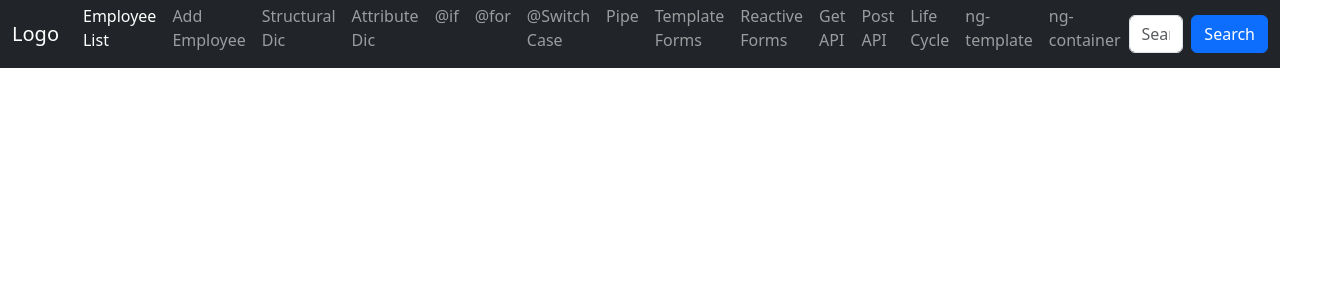
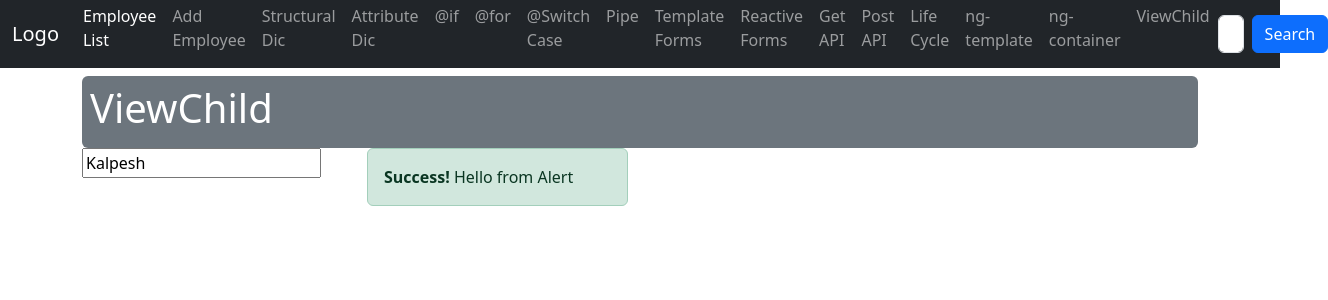
Before and after one commit to KalpeshBhatkar/Angular18_YT_Course_V2, an Angular app: page /viewchild in a window 1280 px wide. Before the commit this address led to /. Shown: the top 300 px of the page, 1328 px wide, since content can reach past the window. Built offline with nearby package versions, Linux system fonts and the light colour scheme.

Commit message:
Part 21 What is viewchild

```diff
--- a/src/app/app.component.html
+++ b/src/app/app.component.html
@@ -68,6 +68,10 @@
         <li class="nav-item" style="margin-top:-12px;">
           <a class="nav-link" routerLink="ng-container">ng-container</a>
         </li>
+        <li class="nav-item" style="margin-top:-12px;">
+          <a class="nav-link" routerLink="viewchild">ViewChild</a>
+        </li>
+
       </ul>
       <form class="d-flex">
         <input class="form-control me-2" type="text" placeholder="Search">
--- a/src/app/app.routes.ts
+++ b/src/app/app.routes.ts
@@ -15,6 +15,7 @@ import { PostApiComponent } from './components/apiIntegration/post-api/post-api.
 import { LifecycleEventComponent } from './components/lifecycle-event/lifecycle-event.component';
 import { NgtemplateComponent } from './components/directive/ngtemplate/ngtemplate.component';
 import { NgcontainerComponent } from './components/directive/ngcontainer/ngcontainer.component';
+import { ViewchildComponent } from './components/decorators/viewchild/viewchild.component';
 
 export const routes: Routes = [
     {
@@ -80,5 +81,9 @@ export const routes: Routes = [
     {
         path: 'ng-container',
         component: NgcontainerComponent
+    },
+    {
+        path: 'viewchild',
+        component: ViewchildComponent
     }
 ];
--- /dev/null
+++ b/src/app/components/decorators/viewchild/viewchild.component.html
@@ -0,0 +1,12 @@
+<div class="mt-2 p-2 bg-secondary text-white rounded">
+    <h1>ViewChild</h1>
+</div>
+
+<div class="row">
+    <div class="col-md-3">
+        <input type="text" value="Kalpesh" #txt />
+    </div>
+    <div class="col-md-3">
+        <app-alert [alertType]="'Success'" [message]="'Hello from Alert'"></app-alert>
+    </div>
+</div>
--- /dev/null
+++ b/src/app/components/decorators/viewchild/viewchild.component.ts
@@ -0,0 +1,24 @@
+import { Component, ElementRef, ViewChild, AfterViewInit } from '@angular/core';
+import { AlertComponent } from '../../../resuableComponent/alert/alert.component';
+
+@Component({
+  selector: 'app-viewchild',
+  imports: [AlertComponent],
+  templateUrl: './viewchild.component.html',
+  styleUrl: './viewchild.component.css'
+})
+export class ViewchildComponent implements AfterViewInit {
+
+  @ViewChild('txt') textBox?: ElementRef;
+
+  @ViewChild(AlertComponent) alertComp?: AlertComponent;
+
+  ngAfterViewInit(): void {
+    debugger;
+    const txtvalue = this.textBox?.nativeElement.value;
+    console.log(txtvalue);
+    const alertMode = this.alertComp?.alertMode;
+    console.log(alertMode);
+  }
+
+}
--- a/src/app/resuableComponent/alert/alert.component.ts
+++ b/src/app/resuableComponent/alert/alert.component.ts
@@ -12,8 +12,9 @@ export class AlertComponent implements OnChanges {
   @Input() message: string = '';
   @Input() alertType: string = '';
 
+  alertMode: string = 'Demo Demo';
+
   ngOnChanges(changes: SimpleChanges): void {
-    debugger;
     console.log("ngOnChanges");
   }
 }
```
Also changed, not shown: src/app/components/decorators/viewchild/viewchild.component.css (added), 1 other file (tests, documents, lock files or other folders).
